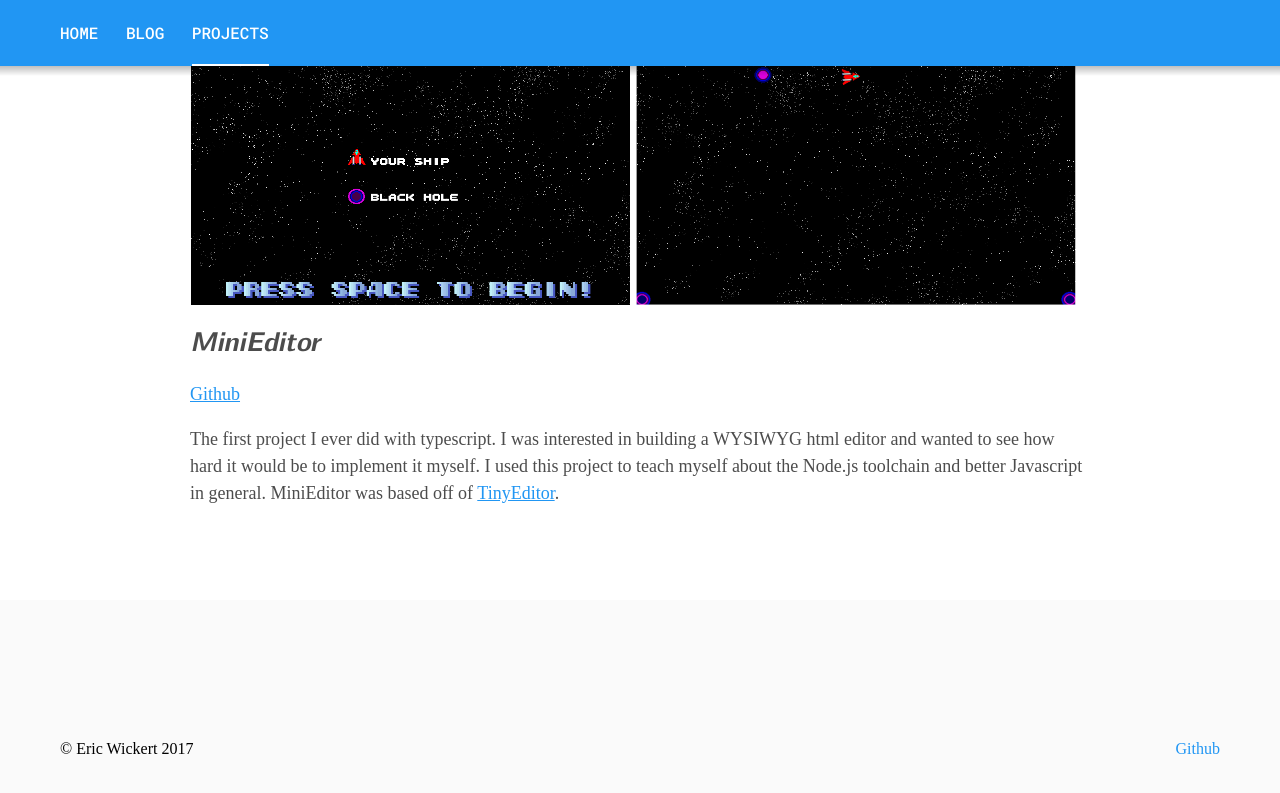
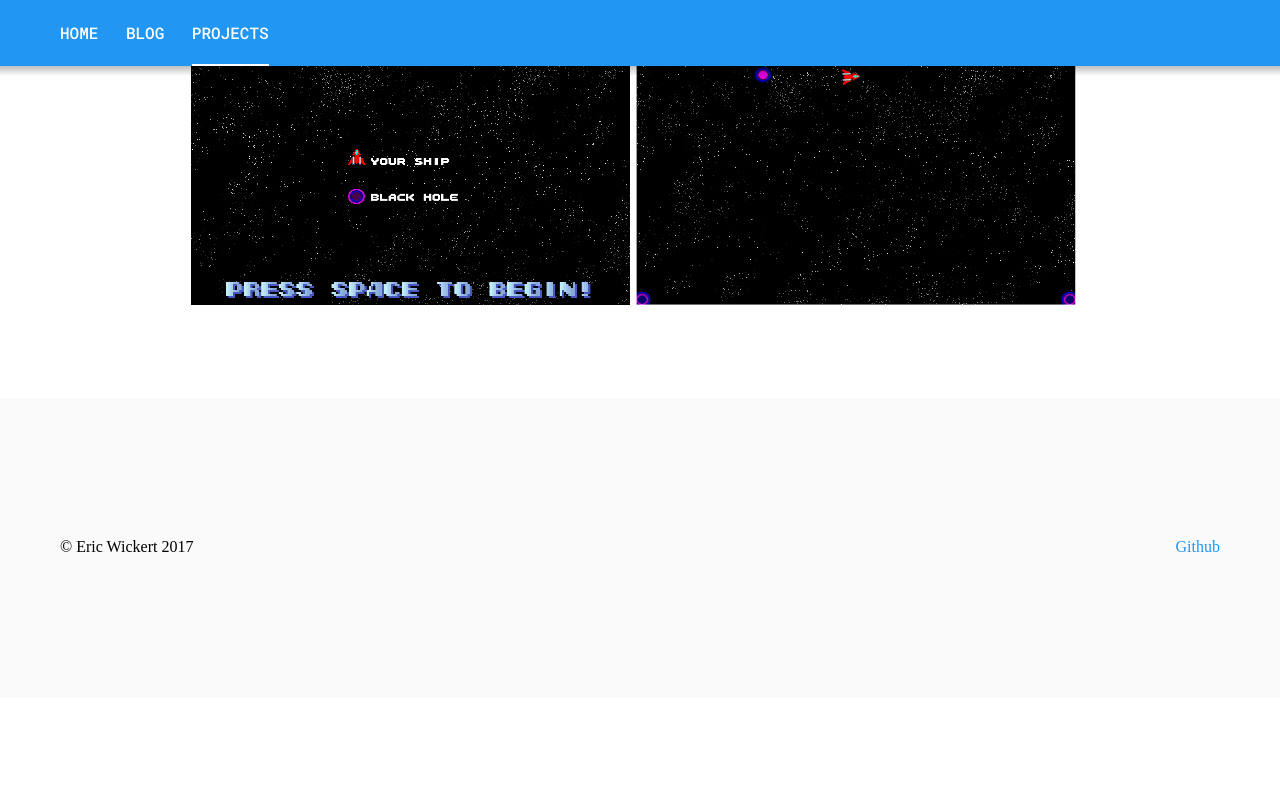
Before and after one commit to ewickert/ewickert.github.io, a Jekyll site: the page built from _pages/projects.markdown, in a window 1280 px wide and 900 px high, scrolled down 714 px. Shown: the top 793 px of the window. Built offline with Jekyll 4.4.1, drawn with Linux system fonts in a browser that asks for light colours; some web fonts are replaced; after the commit the page ends 1412 px from its top, so only the background shows below that.

Commit message:
Removes minieditor from the project list.

```diff
--- a/_pages/projects.markdown
+++ b/_pages/projects.markdown
@@ -26,11 +26,3 @@ back of the fun of retro, high-score driven games.
 
 ![Title](/assets/event_horizon_title.PNG){:height="300px" width="49%"}
 ![Title](/assets/event_horizon_play.PNG){:height="300px" width="49%"}
-
-# MiniEditor
-[Github](https://github.com/ewickert/event-horizon)
-
-The first project I ever did with typescript. I was interested in building a
-WYSIWYG html editor and wanted to see how hard it would be to implement it myself.
-I used this project to teach myself about the Node.js toolchain and better Javascript
-in general. MiniEditor was based off of [TinyEditor](http://www.scriptiny.com/2010/02/javascript-wysiwyg-editor/).
```
